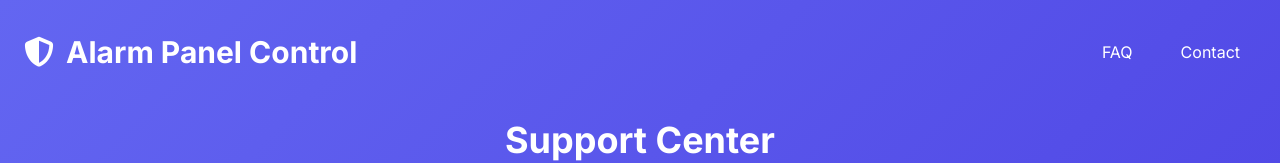
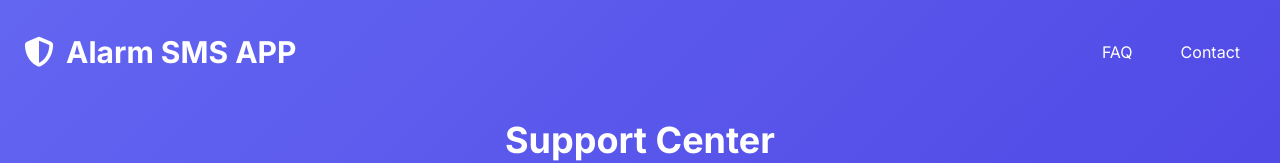
Before and after one commit to app-support-K/smsAPP, a plain HTML site: page index.html in a window 1280 px wide. Shown: the top 163 px of the page. Drawn offline with nearby package versions, Linux system fonts and the light colour scheme.

Commit message:
Update index.html

```diff
--- a/index.html
+++ b/index.html
@@ -68,7 +68,7 @@
             <div class="flex flex-col md:flex-row items-center justify-between">
                 <div class="flex items-center mb-6 md:mb-0">
                     <i class="fas fa-shield-alt text-3xl mr-3"></i>
-                    <h1 class="text-3xl font-bold">Alarm Panel Control</h1>
+                    <h1 class="text-3xl font-bold">Alarm SMS APP</h1>
                 </div>
                 <div class="flex space-x-4">
                     <a href="#faq" class="px-4 py-2 rounded-lg hover:bg-white/10 transition">FAQ</a>
```
